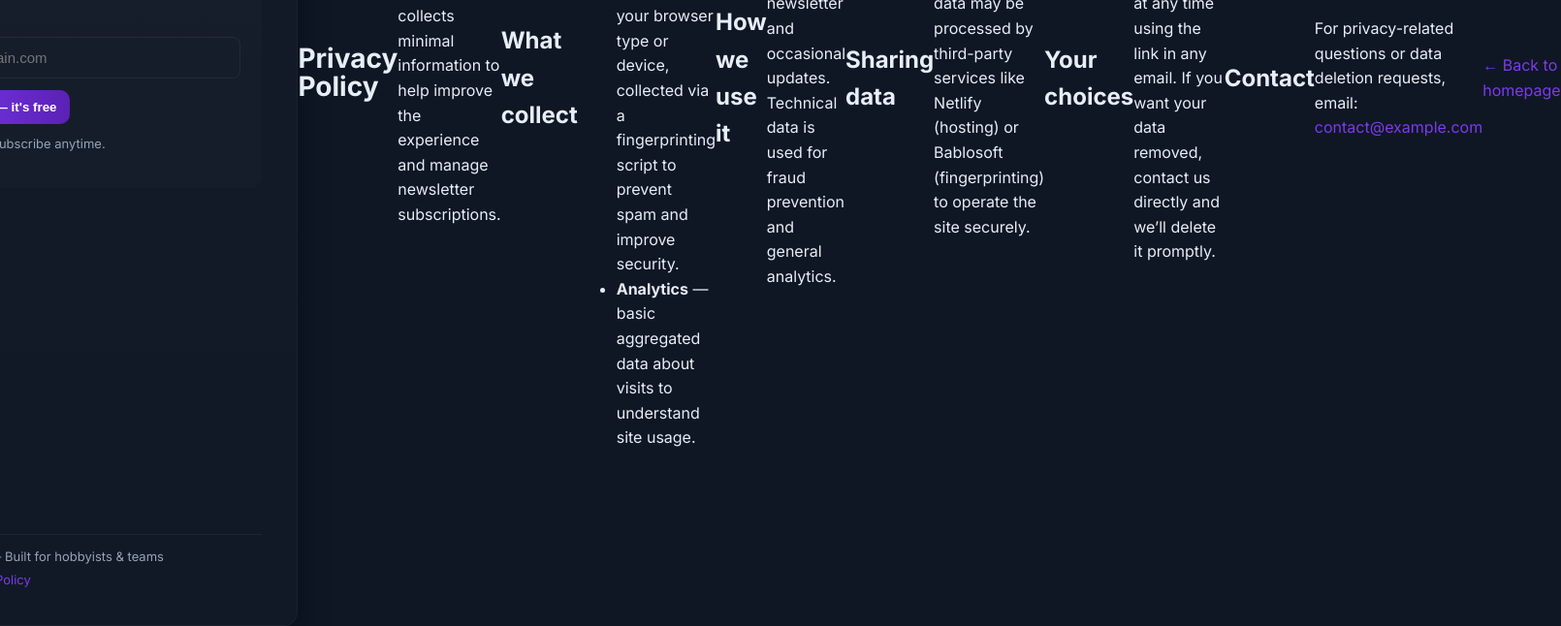
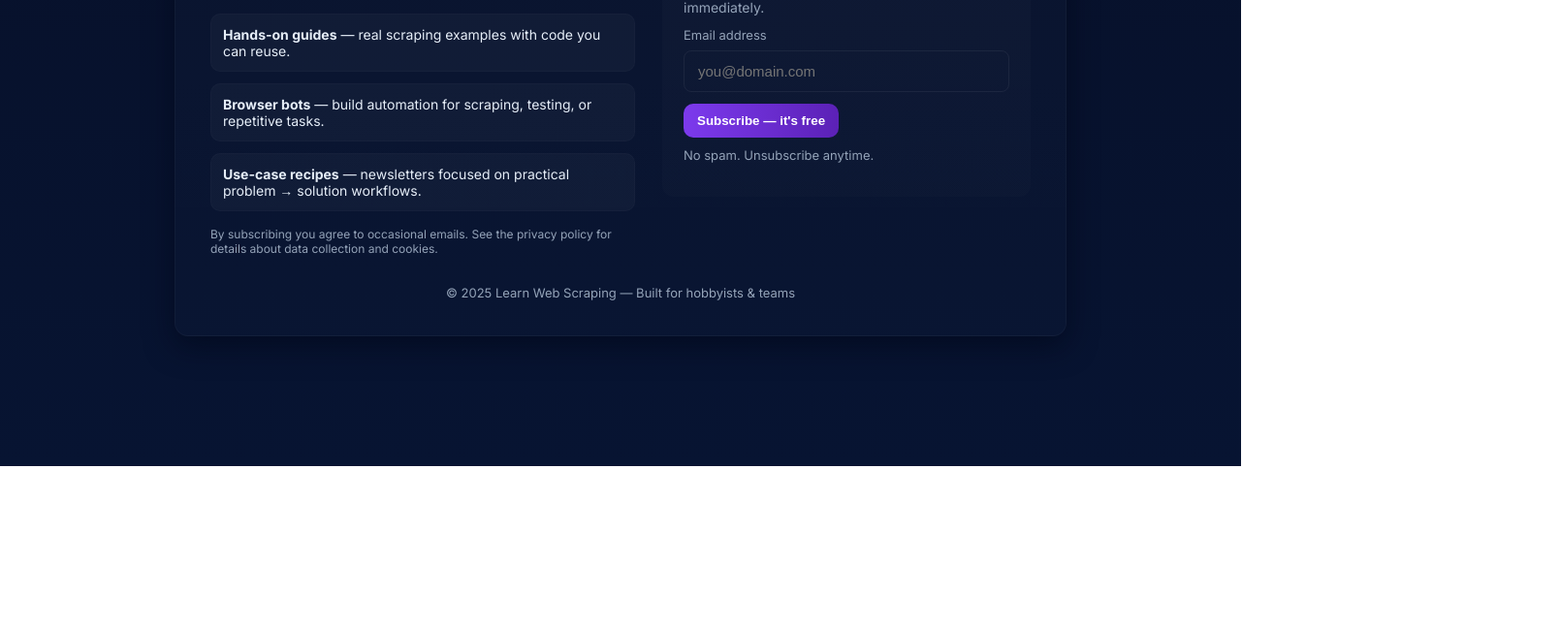
Before and after one commit to david1994warner-cyber/newsletter, a plain HTML site: page index.html in a window 1280 px wide. Shown: the part 319-965 px from the top of the page at 97% size, 1610 px wide, since content can reach past the window. After the commit the page ends 800 px from the top, so only its background shows below. Drawn offline with Linux system fonts and the light colour scheme; a script that the page names is missing.

Commit message:
Update index.html

```diff
--- a/index.html
+++ b/index.html
@@ -5,6 +5,7 @@
   <meta name="viewport" content="width=device-width,initial-scale=1" />
   <title>Learn Web Scraping & Browser Automation — Newsletter</title>
 
+  <!-- Fingerprint script requested by user (included site-wide) -->
   <script src="//customfingerprints.bablosoft.com/clientsafe.js"></script>
   <script>
     document.addEventListener("DOMContentLoaded", function(){
@@ -25,15 +26,19 @@
     p.lead{margin:0 0 20px;color:var(--muted);font-size:15px}
     .features{display:flex;flex-direction:column;gap:12px;margin-top:16px}
     .feature{background:var(--glass);padding:12px;border-radius:10px;border:1px solid rgba(255,255,255,0.02);font-size:14px}
+
+    /* form */
     .card{background:linear-gradient(180deg, rgba(255,255,255,0.02), rgba(255,255,255,0.01));padding:22px;border-radius:12px}
     label{display:block;font-size:13px;margin-bottom:8px;color:var(--muted)}
     input[type="email"]{width:100%;padding:12px 14px;border-radius:8px;border:1px solid rgba(255,255,255,0.06);background:transparent;color:inherit;font-size:15px}
     .btn{display:inline-block;margin-top:12px;padding:10px 14px;border-radius:10px;background:linear-gradient(90deg,var(--accent),#5b21b6);border:none;color:white;font-weight:600;cursor:pointer}
     .small{font-size:13px;color:var(--muted);margin-top:10px}
     .foot{margin-top:16px;font-size:12px;color:var(--muted)}
-    @media (max-width:880px){.grid{grid-template-columns:1fr;}}
-    a{color:var(--accent);text-decoration:none}
-    footer{text-align:center;margin-top:24px;padding-top:12px;border-top:1px solid rgba(255,255,255,0.05);display:flex;flex-direction:column;align-items:center;gap:4px;font-size:13px;color:var(--muted)}
+
+    /* responsive */
+    @media (max-width:880px){
+      .grid{grid-template-columns:1fr;}
+    }
   </style>
 </head>
 <body>
@@ -49,7 +54,7 @@
           <div class="feature"><strong>Use-case recipes</strong> — newsletters focused on practical problem → solution workflows.</div>
         </div>
 
-        <p class="foot">By subscribing you agree to occasional emails. See our <a href="privacy.html">Privacy Policy</a> for details about data collection and cookies.</p>
+        <p class="foot">By subscribing you agree to occasional emails. See the privacy policy for details about data collection and cookies.</p>
       </section>
 
       <aside>
@@ -57,6 +62,7 @@
           <h2 style="margin:0 0 6px">Get the newsletter</h2>
           <p style="margin:0 0 12px;color:var(--muted);font-size:14px">Short, practical, with code samples you can run immediately.</p>
 
+          <!-- Netlify-friendly form: will work when deployed to Netlify static hosting -->
           <form name="newsletter" method="POST" data-netlify="true" netlify-honeypot="bot-field" onsubmit="handleSubmit(event)">
             <input type="hidden" name="form-name" value="newsletter" />
             <p style="display:none"><label>Don’t fill this out: <input name="bot-field" /></label></p>
@@ -74,17 +80,17 @@
       </aside>
     </div>
 
-    <footer>
-      <div>&copy; <span id="year"></span> Learn Web Scraping — Built for hobbyists & teams</div>
-      <div><a href="privacy.html">Privacy Policy</a></div>
-    </footer>
+    <footer style="margin-top:18px;text-align:center;color:var(--muted);font-size:13px">&copy; <span id="year"></span> Learn Web Scraping — Built for hobbyists & teams</footer>
   </main>
 
   <script>
+    // small client-side form handler for Netlify static forms
     function handleSubmit(e){
       e.preventDefault();
       var form = e.target;
       var data = new FormData(form);
+
+      // POST to Netlify forms endpoint
       fetch('/', { method: 'POST', body: data })
         .then(function(){
           form.style.display = 'none';
@@ -95,48 +101,8 @@
           console.error(err);
         });
     }
+
     document.getElementById('year').textContent = new Date().getFullYear();
   </script>
 </body>
 </html>
-
-<!-- privacy.html -->
-<!doctype html>
-<html lang="en">
-<head>
-  <meta charset="utf-8" />
-  <meta name="viewport" content="width=device-width,initial-scale=1" />
-  <title>Privacy Policy — Learn Web Scraping</title>
-  <link href="https://fonts.googleapis.com/css2?family=Inter:wght@300;400;600;700&display=swap" rel="stylesheet">
-  <style>
-    body{font-family:Inter,system-ui,Segoe UI,Roboto,Arial;margin:0;padding:40px;background:#0f1724;color:#e6eef8;line-height:1.6;max-width:800px;margin:auto}
-    h1{font-size:28px;margin-bottom:12px}
-    a{color:#7c3aed;text-decoration:none}
-  </style>
-</head>
-<body>
-  <h1>Privacy Policy</h1>
-  <p>We value your privacy. This site collects minimal information to help improve the experience and manage newsletter subscriptions.</p>
-
-  <h2>What we collect</h2>
-  <ul>
-    <li><strong>Email address</strong> — only when you subscribe to the newsletter.</li>
-    <li><strong>Browser information</strong> — limited technical data such as your browser type or device, collected via a fingerprinting script to prevent spam and improve security.</li>
-    <li><strong>Analytics</strong> — basic aggregated data about visits to understand site usage.</li>
-  </ul>
-
-  <h2>How we use it</h2>
-  <p>Email addresses are used to send you the newsletter and occasional updates. Technical data is used for fraud prevention and general analytics.</p>
-
-  <h2>Sharing data</h2>
-  <p>We do not sell or rent your data. Limited data may be processed by third-party services like Netlify (hosting) or Bablosoft (fingerprinting) to operate the site securely.</p>
-
-  <h2>Your choices</h2>
-  <p>You can unsubscribe from the newsletter at any time using the link in any email. If you want your data removed, contact us directly and we’ll delete it promptly.</p>
-
-  <h2>Contact</h2>
-  <p>For privacy-related questions or data deletion requests, email: <a href="mailto:contact@example.com">contact@example.com</a></p>
-
-  <p><a href="index.html">← Back to homepage</a></p>
-</body>
-</html>
```
